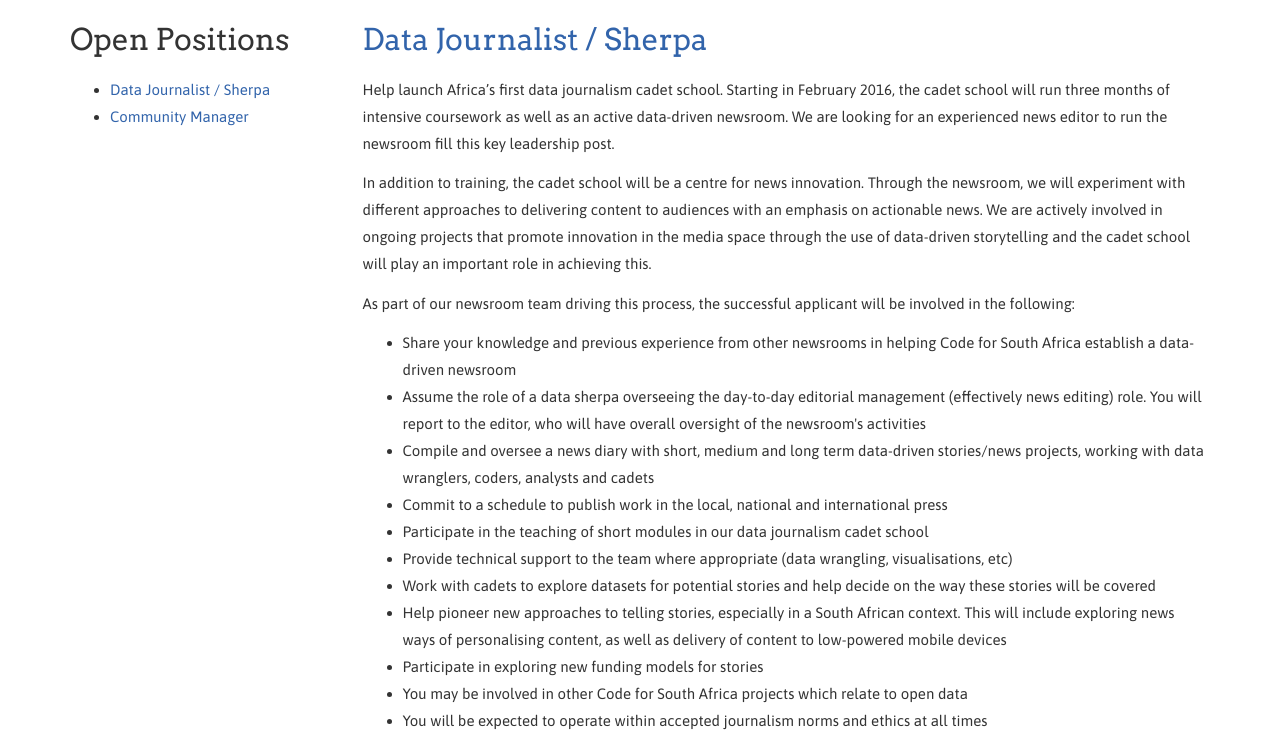
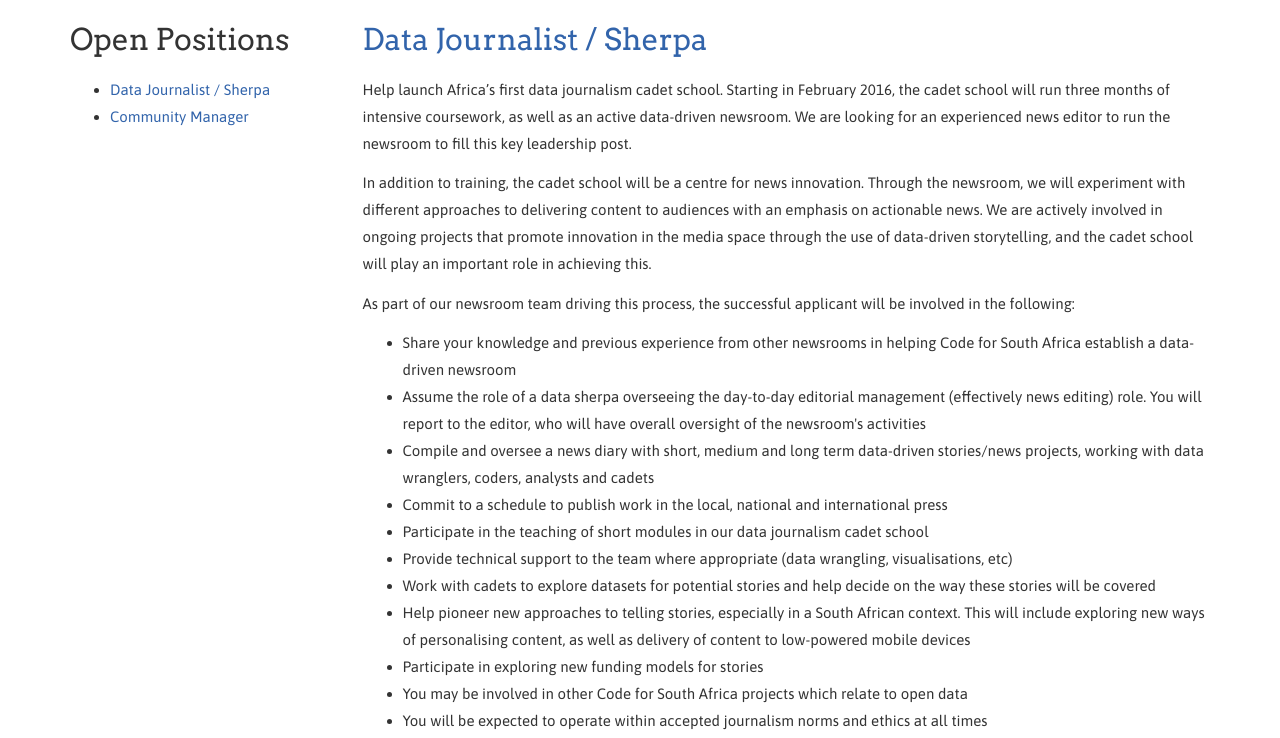
Before and after one commit to Code4SA/old-code4sa.github.io, a Jekyll site: the page built from careers.html, in a window 1280 px wide and 1400 px high. Shown: the part 309-1047 px from the top of the window. Built offline with Jekyll 4.4.1, drawn with Linux system fonts in a browser that asks for light colours; Markdown is read by kramdown in place of the engine named in the settings.

Commit message:
Update careers.html

```diff
--- a/careers.html
+++ b/careers.html
@@ -29,8 +29,8 @@
 	<section>
 	  <h2><a id="datasherpa">Data Journalist / Sherpa</a></h2>
 
-	  <p>Help launch Africa’s first data journalism cadet school. Starting in February 2016, the cadet school will run three months of intensive coursework as well as an active data-driven newsroom. We are looking for an experienced news editor  to run the newsroom fill this key leadership post.</p>
-      <p>In addition to training, the cadet school will be a centre for news innovation. Through the newsroom, we will experiment with different approaches to delivering content to audiences with an emphasis on actionable news. We are actively involved in ongoing projects that promote innovation in the media space through the use of data-driven storytelling and the cadet school will play an important role in achieving this.</p>
+	  <p>Help launch Africa’s first data journalism cadet school. Starting in February 2016, the cadet school will run three months of intensive coursework, as well as an active data-driven newsroom. We are looking for an experienced news editor to run the newsroom to fill this key leadership post.</p>
+      <p>In addition to training, the cadet school will be a centre for news innovation. Through the newsroom, we will experiment with different approaches to delivering content to audiences with an emphasis on actionable news. We are actively involved in ongoing projects that promote innovation in the media space through the use of data-driven storytelling, and the cadet school will play an important role in achieving this.</p>
       <p>As part of our newsroom team driving this process, the successful applicant will be involved in the following:
 	  <ul>
 	    <li>Share your knowledge and previous experience from other newsrooms in helping Code for South Africa establish a data-driven newsroom</li>
@@ -40,7 +40,7 @@
 	    <li>Participate in the teaching of short modules in our data journalism cadet school</li>
 	    <li>Provide technical support to the team where appropriate (data wrangling, visualisations, etc)</li>
 	    <li>Work with cadets to explore datasets for potential stories and help decide on the way these stories will be covered</li>
-	    <li>Help pioneer new approaches to telling stories, especially in a South African context. This will include exploring news ways of personalising content, as well as delivery of content to low-powered mobile devices</li>
+	    <li>Help pioneer new approaches to telling stories, especially in a South African context. This will include exploring new ways of personalising content, as well as delivery of content to low-powered mobile devices</li>
 	    <li>Participate in exploring new funding models for stories</li>
 	    <li>You may be involved in other Code for South Africa projects which relate to open data</li>
 	    <li>You will be expected to operate within accepted journalism norms and ethics at all times</li>
```
